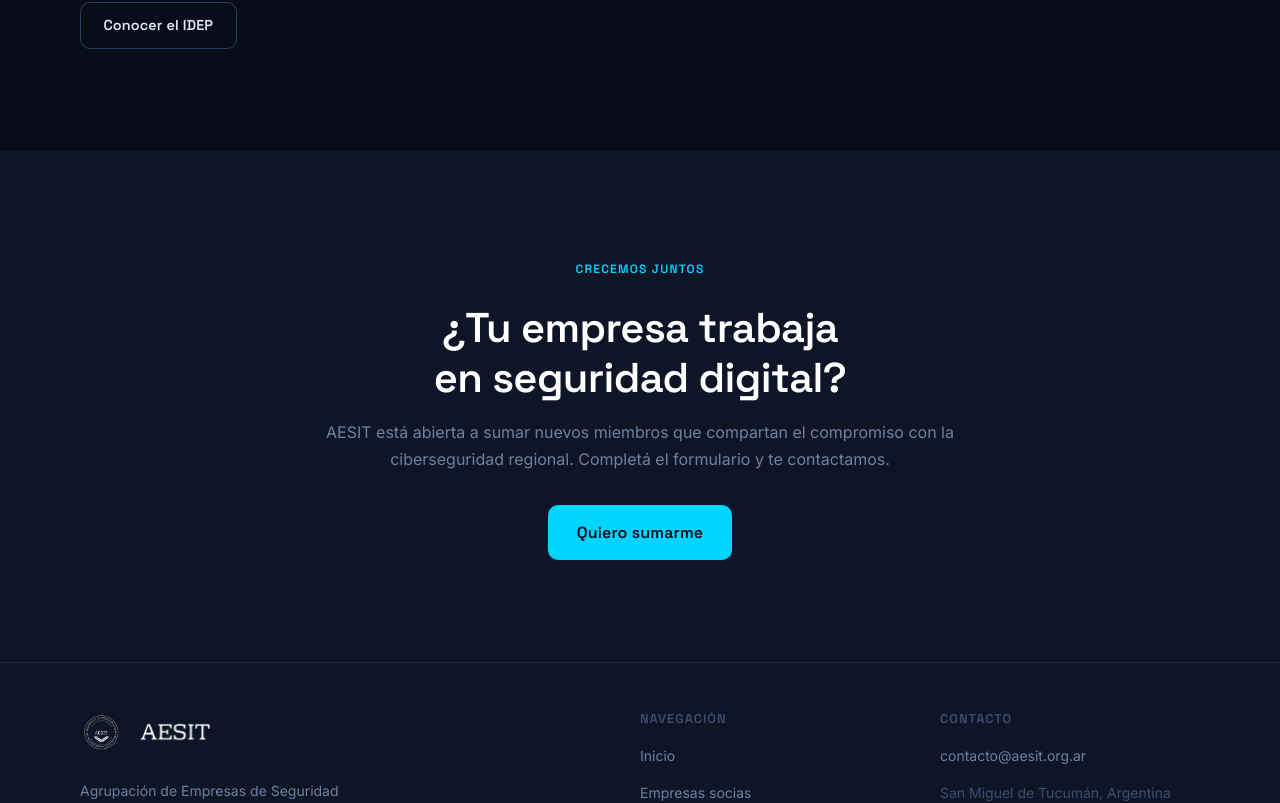
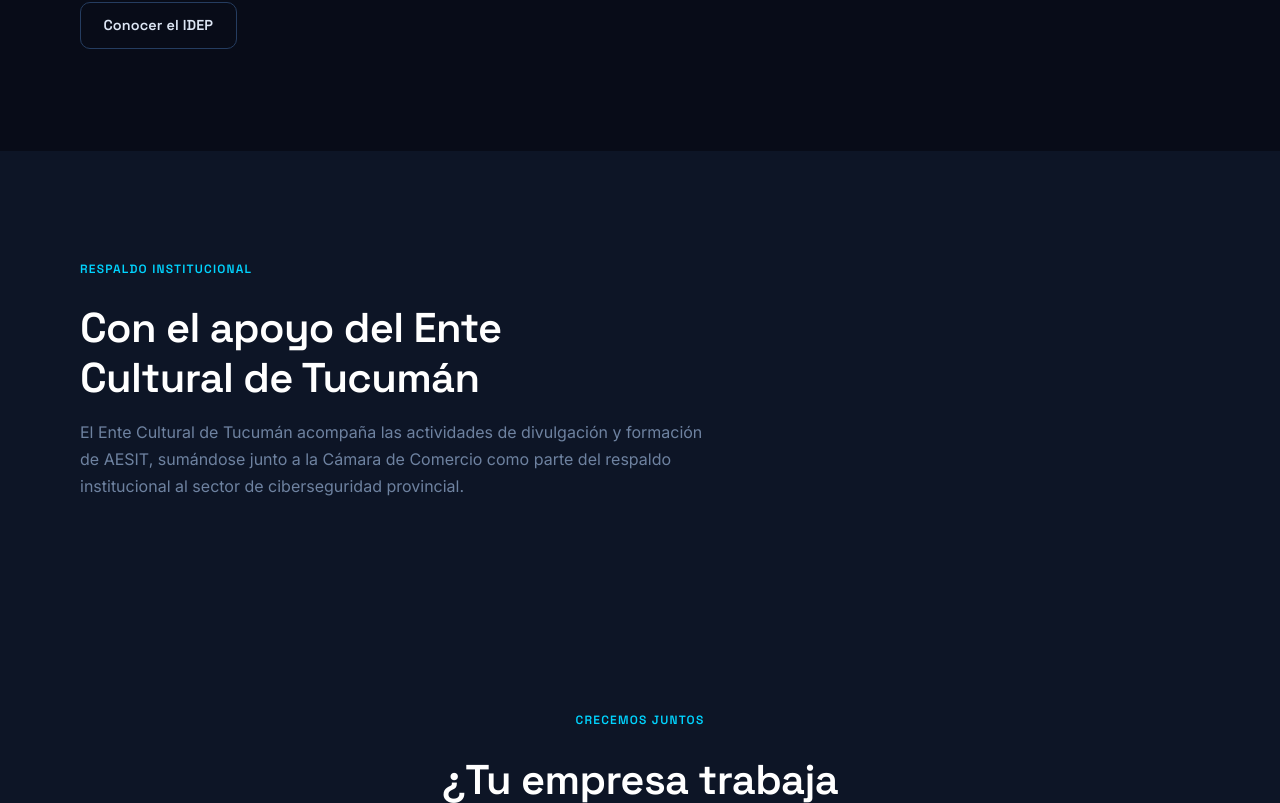
Before and after one commit to devbytorrescampi/landing-aesit, a Next.js app: page /socios in a window 1280 px wide. Shown: the part 1482-2285 px from the top of the page. Built offline with nearby package versions, Linux system fonts and the light colour scheme.

Commit message:
feat: agregar apoyo del Ente Cultural de Tucumán en socios

```diff
--- a/app/socios/page.tsx
+++ b/app/socios/page.tsx
@@ -82,6 +82,24 @@
         </div>
       </section>
 
+      {/* Bloque Ente Cultural */}
+      <section className="section section--alt" aria-labelledby="ente-cultural-titulo">
+        <div className="container">
+          <FadeIn style={{ maxWidth: "62ch" }}>
+            <span className="eyebrow">Respaldo institucional</span>
+            <h2 id="ente-cultural-titulo" style={{ marginTop: "0.75rem", marginBottom: "1rem" }}>
+              Con el apoyo del Ente Cultural de Tucumán
+            </h2>
+            <p style={{ color: "var(--text-muted)" }}>
+              El Ente Cultural de Tucumán acompaña las actividades de
+              divulgación y formación de AESIT, sumándose junto a la Cámara
+              de Comercio como parte del respaldo institucional al sector
+              de ciberseguridad provincial.
+            </p>
+          </FadeIn>
+        </div>
+      </section>
+
       {/* CTA */}
       <section className="section section--alt" aria-label="Llamado a la acción">
         <div className="container">
```
